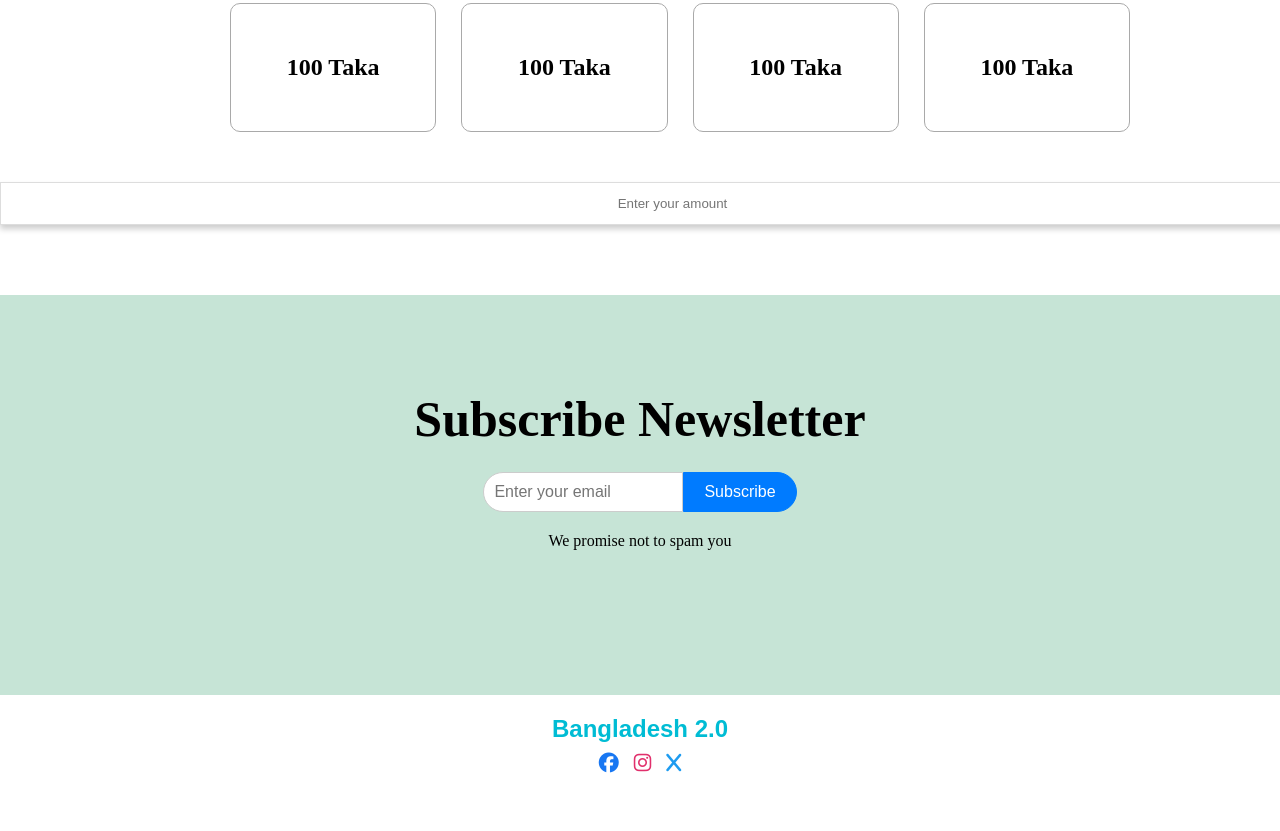
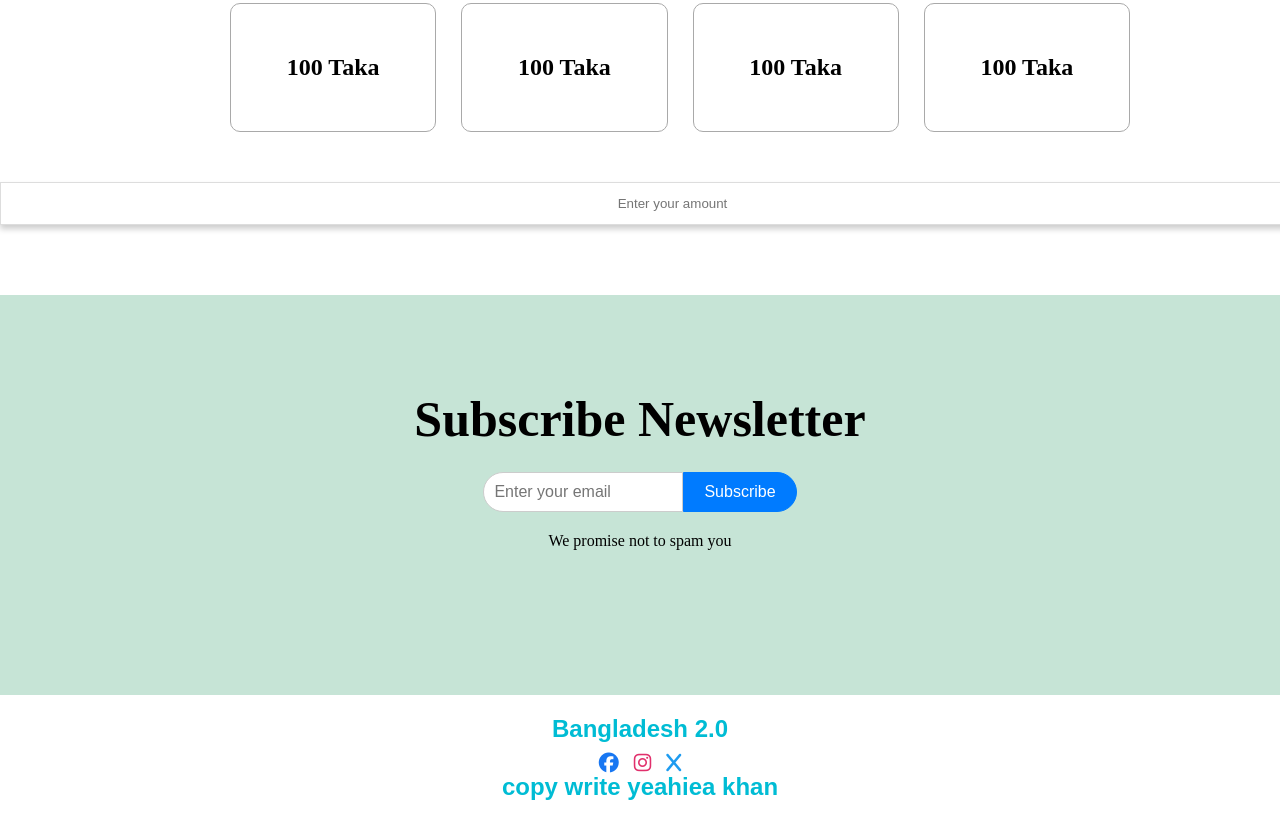
Before and after one commit to yeahieaKhan/assignment_1, a plain HTML site: page index.html in a window 1280 px wide. Shown: the part 3166-3997 px from the top of the page. Before the commit the page ends 3959 px from the top, so only its background shows below. Drawn offline with Linux system fonts and the light colour scheme.

Commit message:
final website done

```diff
--- a/index.html
+++ b/index.html
@@ -221,6 +221,7 @@
             <i class="fa-brands fa-instagram"></i>
             <i class="fa-solid fa-x"></i>
         </div>
+        <h2>copy write yeahiea khan</h2>
     </footer>
     <!--footer section end -->
 
```
